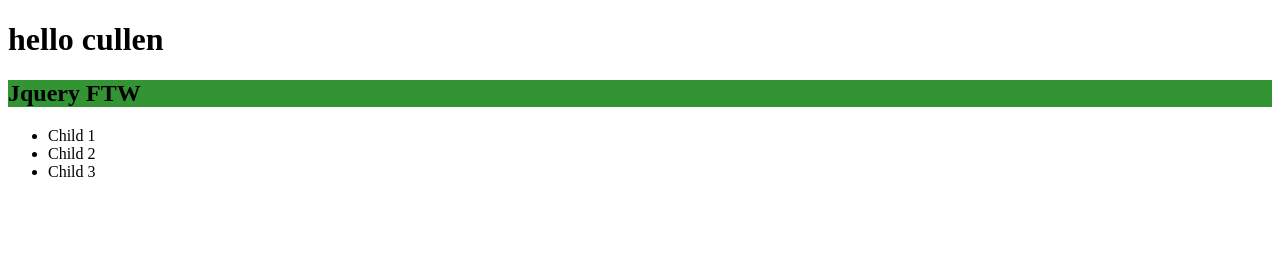
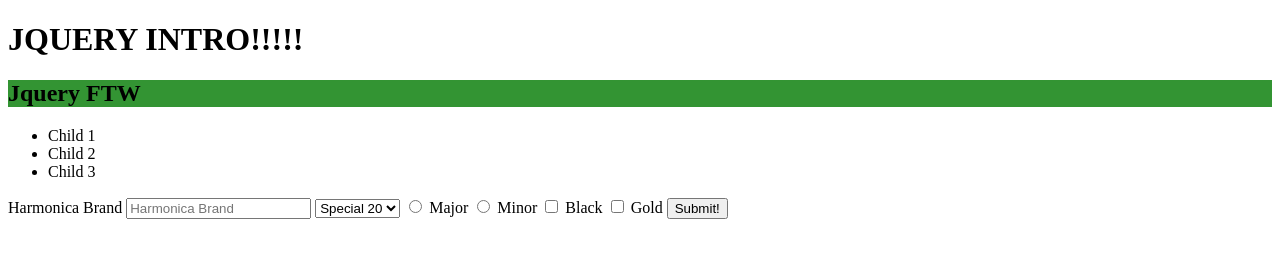
Before and after one commit to jmbielejeski/Jquery-intro, a plain HTML site: page index.html in a window 1280 px wide. Drawn offline with Linux system fonts and the light colour scheme.

Commit message:
added button and clikc event

```diff
--- a/client.js
+++ b/client.js
@@ -16,11 +16,21 @@ function onReady() {
   //toggleClass
 
   //changing the text
-  const h1Text = $('h1').text('hello cullen');
-  console.log('h1Text is ' + h1Text);
+  const h1Text = $('h1').text();
+  console.log('h1Text is ', h1Text);
 
-  const louderText = h1Text.toUpperCase() + '!!!!!';
+  let louderText = h1Text.toUpperCase() + '!!!!!';
   $('h1').text(louderText);
+
+  //grab button then write on click calls this functions
+  $('#submitBtn').on('click', whenIAddAHarmonica);
 }
+
+//click event
+function whenIAddAHarmonica() {
+  //Stuff todo when we add a harmonica
+  console.log('clicked the button');
+}
+
 //DOM - document object model - your HTML
 //Jquery is all about DOM manipulation
--- a/index.html
+++ b/index.html
@@ -4,8 +4,8 @@
     <meta charset="UTF-8" />
     <meta name="viewport" content="width=device-width, initial-scale=1.0" />
     <script src="jquery.js"></script>
+    <script src="client.js"></script>
     <link rel="stylesheet" href="style.css" />
-    <script src="client.js"></script>
 
     <title>Jquery intro</title>
   </head>
@@ -18,5 +18,31 @@
       <li>Child 2</li>
       <li class="the-best">Child 3</li>
     </ul>
+
+    <!--
+      FORMS!
+    -->
+    <label for="brand">Harmonica Brand</label>
+    <!--for=brand links to id brand-->
+    <input type="text" id="brand" placeholder="Harmonica Brand" />
+
+    <select>
+      <option>Special 20</option>
+      <option>ROCKET</option>
+      <option>Marine</option>
+    </select>
+
+    <input type="radio" name="mode" />
+    <label for="male">Major</label>
+    <input type="radio" name="mode" />
+    <label for="female">Minor</label>
+
+    <input type="checkbox" name="mode" />
+    <label for="male">Black</label>
+    <input type="checkbox" name="mode" />
+    <label for="male">Gold</label>
+
+    <!--different ways of submitting-->
+    <input id="submitBtn" type="submit" value="Submit!" />
   </body>
 </html>
```
